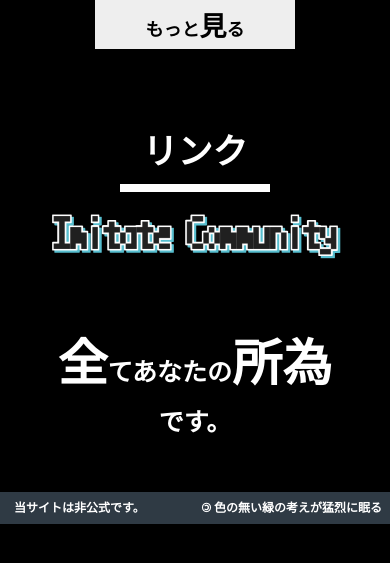
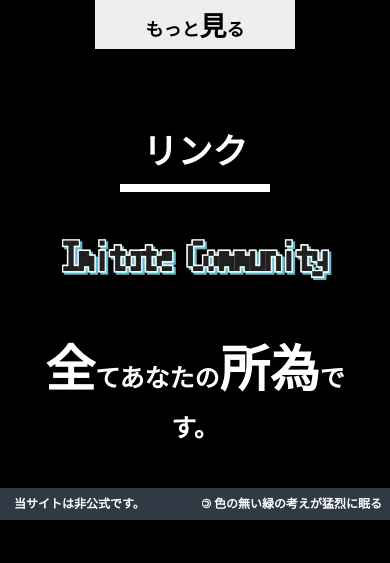
Before and after one commit to izumin2000/subekashi, a Django app: page /subeana/ in a window 390 px wide. Shown: the part 191-754 px from the top of the page. Run offline with Django 3.2, Linux system fonts and the light colour scheme; data that the repository does not hold is empty.

Commit message:
[Change] topのrンクの微調整

```diff
--- a/subeana/static/subeana/css/top.css
+++ b/subeana/static/subeana/css/top.css
@@ -51,13 +51,13 @@
 
 #imicom {
     display: block;
-    margin: -25px auto 0 auto;
-    width: 500px;
+    margin: 0 auto -50px auto;
+    width: 425px;
 }
 
 @media (max-width: 640px) {
     #imicom {
-        width: 75vw;
+        width: 70vw;
     }
 }
 
@@ -66,3 +66,13 @@
     margin-bottom: 50px;
     text-decoration: none;
 }
+
+#subeana h1 {
+    font-size: 35px;
+}
+
+@media (max-width: 640px) {
+    #subeana h1 {
+        font-size: 25px;
+    }
+}
--- a/subeana/templates/subeana/top.html
+++ b/subeana/templates/subeana/top.html
@@ -80,7 +80,7 @@
     <h1>リンク</h1>
     <div class="underline"></div>
     <a href="https://imicomweb.com/"><img id="imicom" src="{% static 'subeana/image/imicom.png' %}"></a>
-    <a href="https://www.youtube.com/@subeteanatanoseidesu" id="subeana"><h2>全てあなたの所為です。</h2></a>
+    <a href="https://www.youtube.com/@subeteanatanoseidesu" id="subeana"><h1>全てあなたの所為です。</h1></a>
 </section>
 {% endblock %}
 
```
